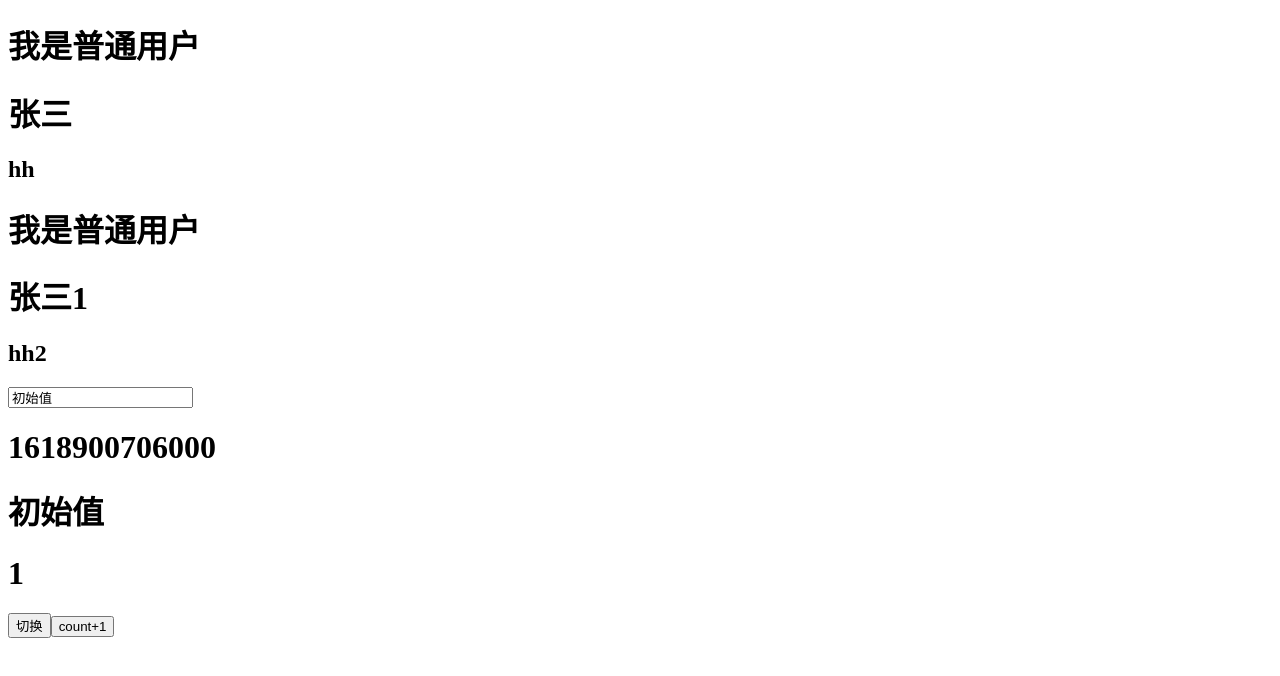
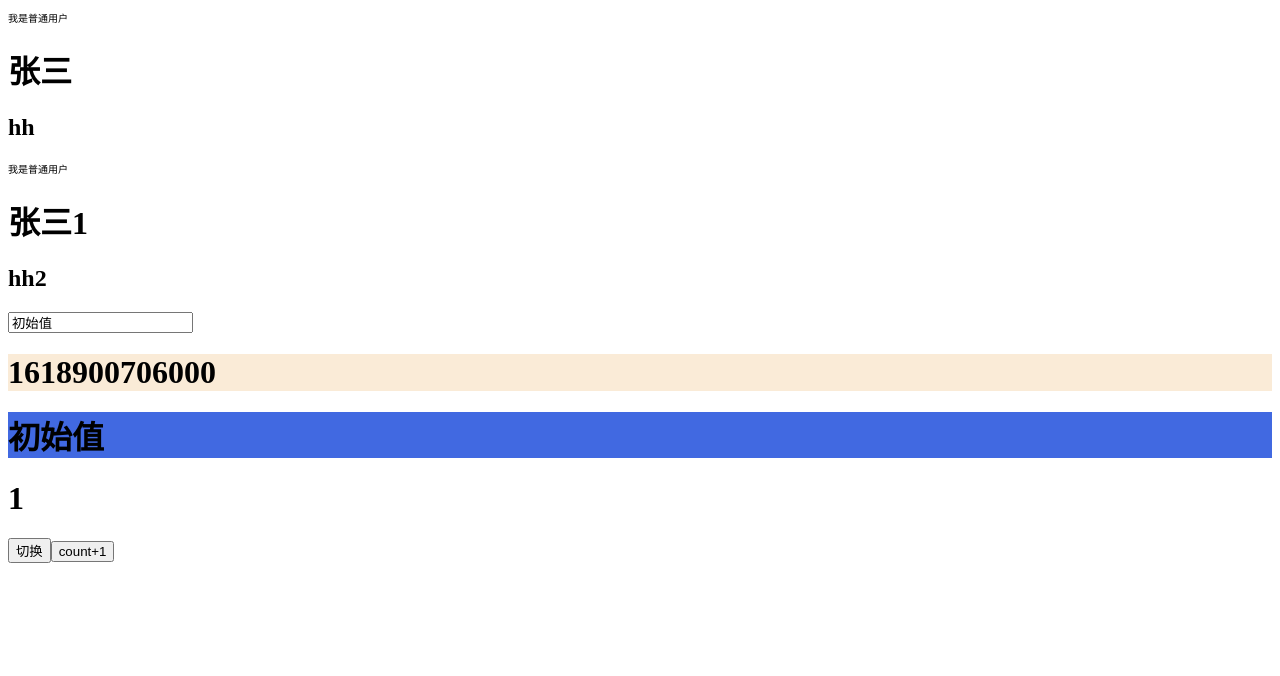
Before and after one commit to zygh2019/vueTest, a Vue app: page / in a window 1280 px wide. Both pictures are taken after a click on the button "切换". Shown: the top 676 px of the page. Built offline with nearby package versions, Linux system fonts and the light colour scheme.

Commit message:
class绑定

```diff
--- a/src/App.vue
+++ b/src/App.vue
@@ -7,8 +7,8 @@
 			<List v-for="item in messages" :msg="item.msg" :yes="item.yes"></List>
 		</div>
 		<input @input="change()" v-model="inputData" />
-		<h1>{{meee}}</h1>
-		<h1>{{meee1}}</h1>
+		<h1 :class="{a:isHi}">{{meee}}</h1>
+		<h1 class="b">{{meee1}}</h1>
 		<h1>{{count}}</h1>
 		<button type="button" @click="change()">切换</button>
 		<button type="button" @click="init()">count+1</button>
@@ -60,9 +60,7 @@
 		限制我们执行该操作的频率，并在我们得到最终结果前，设置中间状态。
 		这些都是计算属性无法做到的。**/
 		watch: {
-			meee1: () => {
-				alert("我是通过watch得到的")
-			}
+			meee1: () => {}
 		},
 		methods: {
 			change: function() {
@@ -78,4 +76,11 @@
 </script>
 
 <style>
+	.a {
+		background-color: antiquewhite;
+	}
+
+	.b {
+		background-color: royalblue
+	}
 </style>
--- a/src/components/HelloWorld.vue
+++ b/src/components/HelloWorld.vue
@@ -1,6 +1,6 @@
 <template>
 	<div class="hello">
-		<h1>我是普通用户</h1>
+		<p>我是普通用户</p>
 		<h1>{{ msg }}</h1>
 		<h2>{{yes}}</h2>
 	</div>
@@ -18,4 +18,7 @@
 
 <!-- Add "scoped" attribute to limit CSS to this component only -->
 <style scoped>
+	p{
+		font-size: 0.625rem;
+	}
 </style>
```
